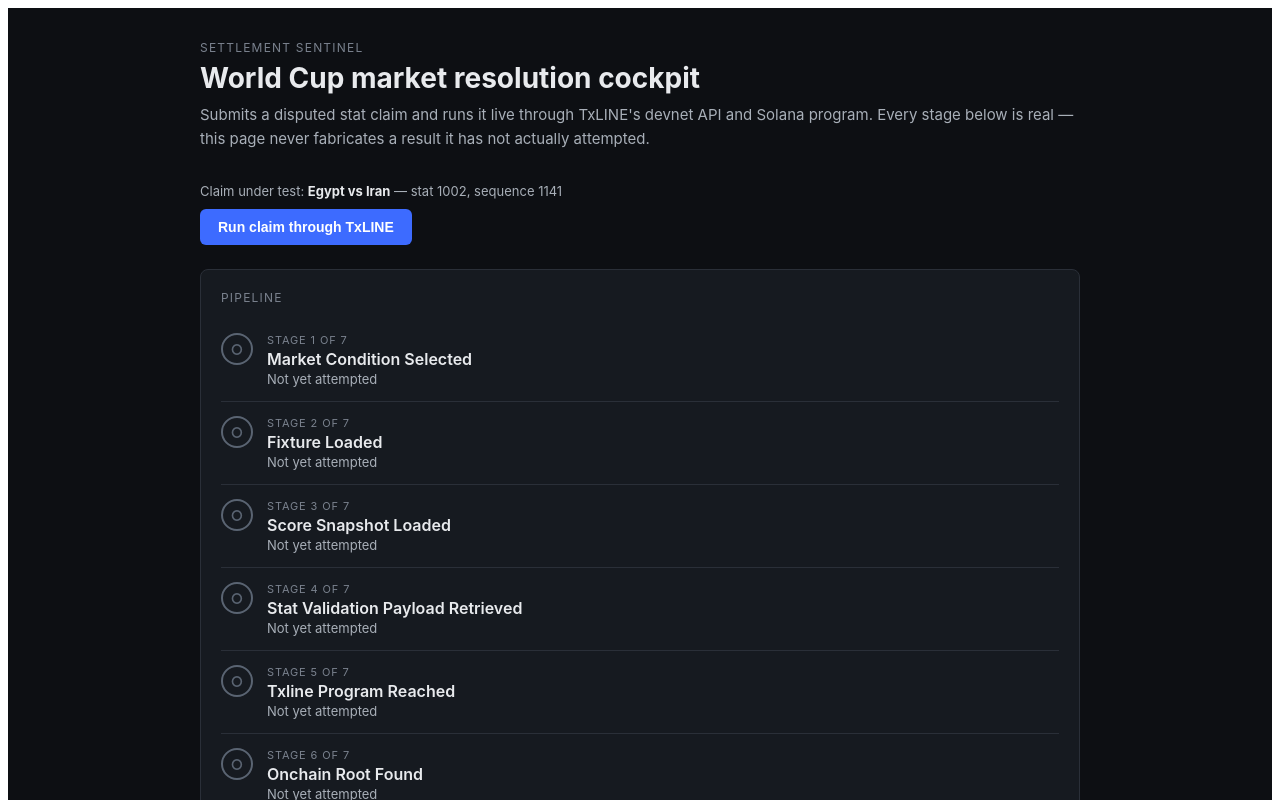
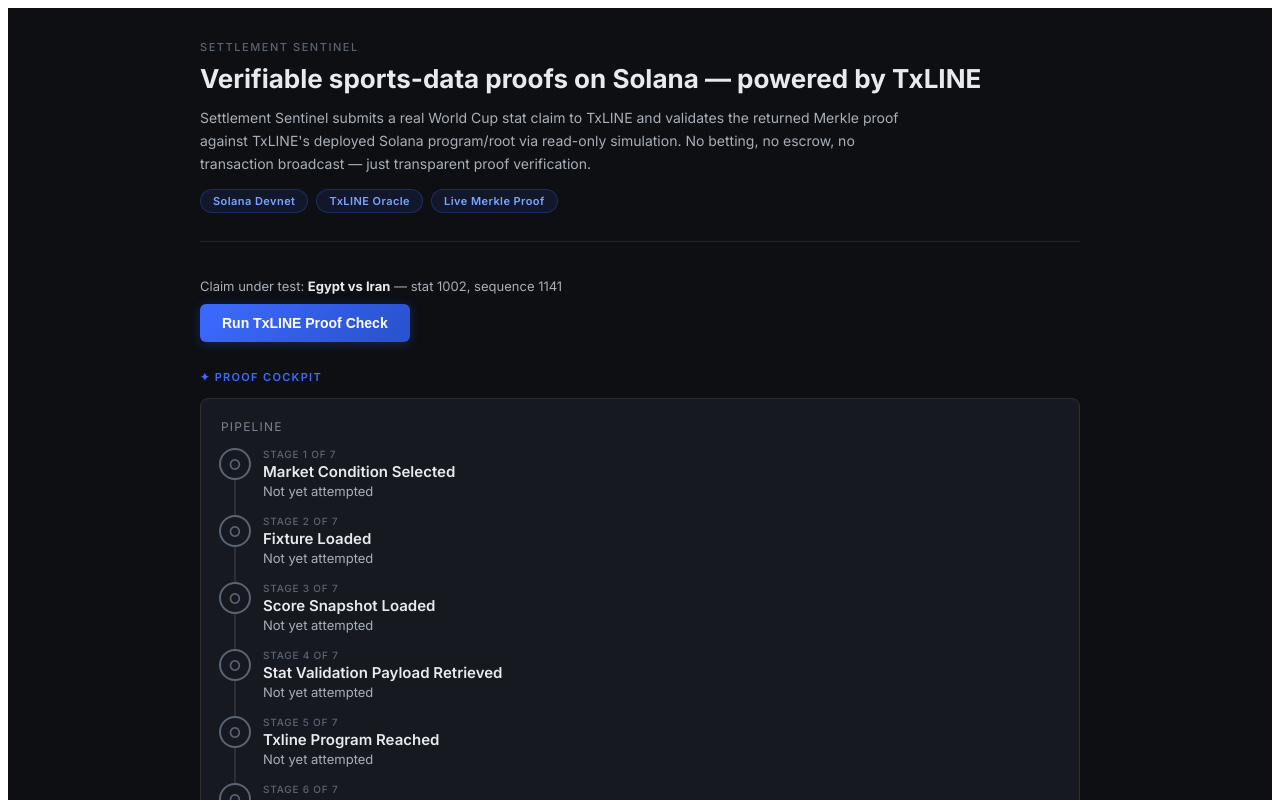
Before and after one commit to Faadil1/settlement-sentinel, a React (Vite) app: page / in a window 1280 px wide. Shown: the top 800 px of the page. Built offline with nearby package versions, Linux system fonts and the light colour scheme.

Commit message:
Polish-proof-cockpit-UI-and-judge-README

```diff
--- a/index.html
+++ b/index.html
@@ -3,7 +3,11 @@
   <head>
     <meta charset="UTF-8" />
     <meta name="viewport" content="width=device-width, initial-scale=1.0" />
+    <meta name="description" content="Settlement Sentinel verifies World Cup stat claims against TxLINE's deployed Solana program via read-only Merkle proof validation. No betting, no escrow — just transparent proof verification." />
     <title>Settlement Sentinel — TxLINE Proof Cockpit</title>
+    <link rel="preconnect" href="https://fonts.googleapis.com" />
+    <link rel="preconnect" href="https://fonts.gstatic.com" crossorigin />
+    <link href="https://fonts.googleapis.com/css2?family=Inter:wght@400;500;600;700&display=swap" rel="stylesheet" />
   </head>
   <body>
     <div id="root"></div>
--- a/src/App.tsx
+++ b/src/App.tsx
@@ -41,32 +41,57 @@
         minHeight: "100vh",
         background: "#0D0F13",
         color: "#E8EAED",
-        fontFamily: "Inter, -apple-system, BlinkMacSystemFont, sans-serif",
+        fontFamily: "'Inter', -apple-system, BlinkMacSystemFont, sans-serif",
         padding: "32px 24px 64px",
       }}
     >
       <div style={{ maxWidth: 880, margin: "0 auto" }}>
-        <header style={{ marginBottom: 32 }}>
-          <div style={{ fontSize: 12, letterSpacing: "0.1em", color: "#7A828E", marginBottom: 6 }}>
+        {/* ─── Hero ─── */}
+        <header style={{ marginBottom: 36, borderBottom: "1px solid #1E2530", paddingBottom: 28 }}>
+          <div style={{ fontSize: 11, letterSpacing: "0.14em", color: "#5A6472", marginBottom: 8, fontWeight: 500 }}>
             SETTLEMENT SENTINEL
           </div>
-          <h1 style={{ fontSize: 28, fontWeight: 700, margin: 0 }}>
-            World Cup market resolution cockpit
+          <h1 style={{ fontSize: 26, fontWeight: 700, margin: 0, lineHeight: 1.3 }}>
+            Verifiable sports-data proofs on Solana — powered by TxLINE
           </h1>
-          <p style={{ fontSize: 15, color: "#A8AFB8", marginTop: 8, lineHeight: 1.6 }}>
-            Submits a disputed stat claim and runs it live through TxLINE's
-            devnet API and Solana program. Every stage below is real — this
-            page never fabricates a result it has not actually attempted.
+          <p style={{ fontSize: 14, color: "#A8AFB8", marginTop: 10, lineHeight: 1.65, maxWidth: 720 }}>
+            Settlement Sentinel submits a real World Cup stat claim to TxLINE and validates
+            the returned Merkle proof against TxLINE's deployed Solana program/root via
+            read-only simulation. No betting, no escrow, no transaction broadcast — just
+            transparent proof verification.
           </p>
+
+          {/* Chip badges */}
+          <div style={{ display: "flex", gap: 8, marginTop: 14, flexWrap: "wrap" }}>
+            {["Solana Devnet", "TxLINE Oracle", "Live Merkle Proof"].map((chip) => (
+              <span
+                key={chip}
+                style={{
+                  display: "inline-block",
+                  padding: "4px 12px",
+                  borderRadius: 20,
+                  fontSize: 11,
+                  fontWeight: 600,
+                  letterSpacing: "0.04em",
+                  background: "rgba(61, 107, 255, 0.1)",
+                  border: "1px solid rgba(61, 107, 255, 0.25)",
+                  color: "#7BA3FF",
+                }}
+              >
+                {chip}
+              </span>
+            ))}
+          </div>
         </header>
 
-        <div style={{ marginBottom: 24 }}>
+        {/* ─── Claim Launcher ─── */}
+        <div style={{ marginBottom: 28 }}>
           <div style={{ fontSize: 13, color: "#A8AFB8", marginBottom: 10 }}>
             Claim under test: <strong style={{ color: "#E8EAED" }}>{KNOWN_WORKING_CANDIDATE.match}</strong>{" "}
             — stat {KNOWN_WORKING_CANDIDATE.statKey}, sequence {KNOWN_WORKING_CANDIDATE.seq}
           </div>
           <button onClick={handleRunClaim} disabled={isLoading} style={buttonStyle(isLoading)}>
-            {isLoading ? "Running pipeline…" : "Run claim through TxLINE"}
+            {isLoading ? "Running pipeline…" : "Run TxLINE Proof Check"}
           </button>
           {errorMsg && (
             <div style={{ color: "#E0A04A", fontSize: 13, marginTop: 10 }}>
@@ -75,7 +100,16 @@
           )}
         </div>
 
-        <div style={{ display: "grid", gridTemplateColumns: "1fr", gap: 20 }}>
+        {/* ─── Proof Cockpit ─── */}
+        <div>
+          <div style={{ fontSize: 11, letterSpacing: "0.12em", color: "#3D6BFF", marginBottom: 14, fontWeight: 600 }}>
+            ✦ PROOF COCKPIT
+          </div>
+
+          <div style={{ display: "grid", gridTemplateColumns: "1fr", gap: 16 }}>
+            {/* Status badge first — the outcome is the first thing a judge sees */}
+            {result && <StatusBadge status={result.finalStatus} />}
+
             <section style={panelStyle}>
               <div style={{ fontSize: 12, letterSpacing: "0.1em", color: "#7A828E", marginBottom: 14 }}>
                 PIPELINE
@@ -83,9 +117,8 @@
               <PipelineTracker steps={result?.steps ?? []} isLoading={isLoading} />
             </section>
 
-          {result && <StatusBadge status={result.finalStatus} />}
-
             <EvidenceDrawer result={result} />
+          </div>
         </div>
 
         <footer style={{ marginTop: 40, fontSize: 12, color: "#5A6472", lineHeight: 1.6 }}>
@@ -101,14 +134,16 @@
 
 function buttonStyle(disabled: boolean): React.CSSProperties {
   return {
-    background: disabled ? "#2A2F38" : "#3D6BFF",
+    background: disabled ? "#2A2F38" : "linear-gradient(135deg, #3D6BFF, #2851CC)",
     color: "#fff",
     border: "none",
     borderRadius: 6,
-    padding: "10px 18px",
+    padding: "11px 22px",
     fontSize: 14,
     fontWeight: 600,
     cursor: disabled ? "default" : "pointer",
+    transition: "background 0.2s ease, box-shadow 0.2s ease",
+    boxShadow: disabled ? "none" : "0 2px 12px rgba(61, 107, 255, 0.25)",
   };
 }
 
--- a/src/components/EvidenceDrawer.tsx
+++ b/src/components/EvidenceDrawer.tsx
@@ -1,5 +1,18 @@
 import React from "react";
 import type { RunClaimResponse } from "../types";
+
+/** Key proof lines a judge should see at a glance — extracted from verbose logs. */
+const KEY_LOG_PATTERNS = [
+  "Instruction: ValidateStat",
+  "SUCCESS: Account integrity verified",
+  "SUCCESS: Found valid on-chain root",
+  "Predicate evaluated to: true",
+  "success",
+];
+
+function isKeyLogLine(line: string): boolean {
+  return KEY_LOG_PATTERNS.some((p) => line.includes(p));
+}
 
 export default function EvidenceDrawer({ result }: { result: RunClaimResponse | null }) {
   if (!result) {
@@ -12,41 +25,103 @@
   }
 
   const finalStep = result.steps.find((s) => s.id === "final_validation");
+  const keyLogLines = result.validationSimulationLogs.filter(isKeyLogLine);
+  const allLogs = result.validationSimulationLogs;
 
   return (
     <div style={panelStyle}>
       <div style={headingStyle}>EVIDENCE</div>
 
-      <div style={{ marginBottom: 16 }}>
+      {/* Truthful proof statement — visually anchored */}
+      <div
+        style={{
+          marginBottom: 20,
+          borderLeft: "3px solid #3D9970",
+          paddingLeft: 14,
+        }}
+      >
         <div style={labelStyle}>Truthful proof statement</div>
-        <div style={{ fontSize: 14, color: "#E8EAED", lineHeight: 1.5 }}>{result.truthfulProofStatement}</div>
-      </div>
-
-      <div style={{ marginBottom: 16 }}>
-        <div style={labelStyle}>Evidence label / claim strength / source confidence</div>
-        <div style={{ fontFamily: "ui-monospace, monospace", fontSize: 13, color: "#CBD9EE" }}>
-          {result.evidence.primaryLabel} / {result.evidence.claimStrength} / {result.evidence.sourceConfidence}
+        <div style={{ fontSize: 15, color: "#E8EAED", lineHeight: 1.55, fontWeight: 500 }}>
+          {result.truthfulProofStatement}
         </div>
       </div>
 
-      {result.fixture && (
-        <div style={{ marginBottom: 16 }}>
-          <div style={labelStyle}>Fixture</div>
-          <div style={{ fontSize: 14, color: "#E8EAED" }}>
-            {result.fixture.participant1} vs {result.fixture.participant2} (FixtureId {result.fixture.fixtureId})
+      {/* Metadata grid — 2 columns for scannability */}
+      <div
+        style={{
+          display: "grid",
+          gridTemplateColumns: "1fr 1fr",
+          gap: "14px 24px",
+          marginBottom: 20,
+        }}
+      >
+        <div>
+          <div style={labelStyle}>Evidence label</div>
+          <div style={monoValueStyle}>{result.evidence.primaryLabel}</div>
+        </div>
+        <div>
+          <div style={labelStyle}>Claim strength</div>
+          <div style={monoValueStyle}>{result.evidence.claimStrength}</div>
+        </div>
+        <div>
+          <div style={labelStyle}>Source confidence</div>
+          <div style={monoValueStyle}>{result.evidence.sourceConfidence}</div>
+        </div>
+        {result.fixture && (
+          <div>
+            <div style={labelStyle}>Fixture</div>
+            <div style={{ fontSize: 14, color: "#E8EAED" }}>
+              {result.fixture.participant1} vs {result.fixture.participant2}
+              <span style={{ color: "#7A828E", fontSize: 12, marginLeft: 6 }}>
+                ID {result.fixture.fixtureId}
+              </span>
+            </div>
+          </div>
+        )}
+      </div>
+
+      {/* Proof payload fields as chips */}
+      {result.proofPayloadFields.length > 0 && (
+        <div style={{ marginBottom: 20 }}>
+          <div style={labelStyle}>Proof payload fields retrieved</div>
+          <div style={{ display: "flex", flexWrap: "wrap", gap: 6, marginTop: 4 }}>
+            {result.proofPayloadFields.map((f) => (
+              <span
+                key={f}
+                style={{
+                  display: "inline-block",
+                  padding: "3px 10px",
+                  borderRadius: 4,
+                  fontSize: 12,
+                  fontFamily: "ui-monospace, monospace",
+                  background: "#1E2530",
+                  border: "1px solid #2A2F38",
+                  color: "#A8AFB8",
+                }}
+              >
+                {f}
+              </span>
+            ))}
           </div>
         </div>
       )}
 
-      {result.proofPayloadFields.length > 0 && (
+      {/* Key proof log lines — always visible */}
+      {keyLogLines.length > 0 && (
         <div style={{ marginBottom: 16 }}>
-          <div style={labelStyle}>Proof payload fields retrieved</div>
-          <div style={{ fontFamily: "ui-monospace, monospace", fontSize: 13, color: "#A8AFB8" }}>
-            {result.proofPayloadFields.join(", ")}
-          </div>
+          <div style={labelStyle}>Key proof log lines</div>
+          <pre style={{ ...preStyle, borderLeft: "3px solid #3D9970" }}>
+            {keyLogLines.map((line, i) => (
+              <React.Fragment key={i}>
+                {line.replace(/^Program log: /, "").trim()}
+                {i < keyLogLines.length - 1 ? "\n" : ""}
+              </React.Fragment>
+            ))}
+          </pre>
         </div>
       )}
 
+      {/* Validation error if present */}
       {finalStep?.error && (
         <div style={{ marginBottom: 16 }}>
           <div style={labelStyle}>Validation error (verbatim)</div>
@@ -54,11 +129,23 @@
         </div>
       )}
 
-      {result.validationSimulationLogs.length > 0 && (
-        <div>
-          <div style={labelStyle}>Program logs (verbatim)</div>
-          <pre style={preStyle}>{result.validationSimulationLogs.join("\n")}</pre>
-        </div>
+      {/* Full program logs — collapsed by default */}
+      {allLogs.length > 0 && (
+        <details style={{ marginBottom: 0 }}>
+          <summary
+            style={{
+              cursor: "pointer",
+              fontSize: 12,
+              letterSpacing: "0.06em",
+              color: "#7A828E",
+              marginBottom: 8,
+              userSelect: "none",
+            }}
+          >
+            Full program logs ({allLogs.length} lines)
+          </summary>
+          <pre style={preStyle}>{allLogs.join("\n")}</pre>
+        </details>
       )}
     </div>
   );
@@ -83,6 +170,14 @@
   letterSpacing: "0.06em",
   color: "#7A828E",
   marginBottom: 4,
+  textTransform: "uppercase" as const,
+};
+
+const monoValueStyle: React.CSSProperties = {
+  fontFamily: "ui-monospace, monospace",
+  fontSize: 13,
+  color: "#CBD9EE",
+  fontWeight: 600,
 };
 
 const preStyle: React.CSSProperties = {
--- a/src/components/PipelineTracker.tsx
+++ b/src/components/PipelineTracker.tsx
@@ -11,14 +11,14 @@
   "final_validation",
 ] as const;
 
-function iconFor(step: StepResult | undefined, isPending: boolean) {
-  if (isPending) return "○";
+function iconFor(step: StepResult | undefined, isWaiting: boolean) {
+  if (isWaiting) return "○";
   if (!step) return "○";
   return step.ok ? "✓" : "✕";
 }
 
-function colorFor(step: StepResult | undefined, isPending: boolean) {
-  if (isPending) return "#5A6472";
+function colorFor(step: StepResult | undefined, isWaiting: boolean) {
+  if (isWaiting) return "#5A6472";
   if (!step) return "#5A6472";
   return step.ok ? "#3D9970" : "#C77B1E"; // green for ok, amber (not red) for a real-but-failed step
 }
@@ -31,21 +31,49 @@
   isLoading: boolean;
 }) {
   const byId = new Map(steps.map((s) => [s.id, s]));
+  const hasResults = steps.length > 0;
+
+  // While loading with no results yet, show a generic "Verifying…" state
+  // Do NOT imply per-step streaming — the backend returns all steps at once
+  if (isLoading && !hasResults) {
+    return (
+      <div style={{ display: "flex", alignItems: "center", gap: 12, padding: "20px 0" }}>
+        <div style={pulseCircleStyle} />
+        <div>
+          <div style={{ fontSize: 15, fontWeight: 600, color: "#E8EAED" }}>
+            Verifying…
+          </div>
+          <div style={{ fontSize: 13, color: "#7A828E", marginTop: 2 }}>
+            Running all pipeline stages against TxLINE devnet
+          </div>
+        </div>
+      </div>
+    );
+  }
 
   return (
     <ol style={{ listStyle: "none", margin: 0, padding: 0 }}>
       {STAGE_ORDER.map((id, idx) => {
         const step = byId.get(id);
-        const isPending = isLoading && !step;
+        const isLast = idx === STAGE_ORDER.length - 1;
+        const stepColor = colorFor(step, false);
         return (
           <li
             key={id}
             style={{
               display: "flex",
-              alignItems: "flex-start",
+              alignItems: "stretch",
               gap: 14,
-              padding: "14px 0",
-              borderBottom: idx < STAGE_ORDER.length - 1 ? "1px solid #2A2F38" : "none",
+            }}
+          >
+            {/* Vertical rail + circle */}
+            <div
+              style={{
+                display: "flex",
+                flexDirection: "column",
+                alignItems: "center",
+                width: 28,
+                flexShrink: 0,
               }}
             >
               <div
@@ -54,21 +82,38 @@
                   width: 28,
                   height: 28,
                   borderRadius: "50%",
-                border: `2px solid ${colorFor(step, isPending)}`,
-                color: colorFor(step, isPending),
+                  border: `2px solid ${stepColor}`,
+                  color: stepColor,
                   display: "flex",
                   alignItems: "center",
                   justifyContent: "center",
                   fontSize: 14,
                   fontWeight: 700,
                   flexShrink: 0,
+                  background: step?.ok ? "rgba(61, 153, 112, 0.1)" : "transparent",
                 }}
               >
-              {iconFor(step, isPending)}
+                {iconFor(step, false)}
               </div>
-            <div style={{ flex: 1 }}>
+              {/* Rail connector */}
+              {!isLast && (
+                <div
+                  style={{
+                    flex: 1,
+                    width: 2,
+                    background: step?.ok
+                      ? "rgba(61, 153, 112, 0.35)"
+                      : "#2A2F38",
+                    minHeight: 12,
+                  }}
+                />
+              )}
+            </div>
+
+            {/* Content */}
+            <div style={{ flex: 1, paddingBottom: isLast ? 0 : 16 }}>
               <div style={{ display: "flex", justifyContent: "space-between", alignItems: "baseline" }}>
-                <span style={{ fontSize: 11, letterSpacing: "0.08em", color: "#7A828E" }}>
+                <span style={{ fontSize: 10, letterSpacing: "0.08em", color: "#5A6472", fontWeight: 500 }}>
                   STAGE {idx + 1} OF {STAGE_ORDER.length}
                 </span>
                 {step && (
@@ -76,19 +121,20 @@
                     style={{
                       fontSize: 10,
                       letterSpacing: "0.06em",
-                      color: "#7A828E",
+                      color: step.ok ? "#3D9970" : "#C77B1E",
                       fontFamily: "ui-monospace, monospace",
+                      fontWeight: 600,
                     }}
                   >
                     {step.evidenceLabel}
                   </span>
                 )}
               </div>
-              <div style={{ fontSize: 16, fontWeight: 600, marginTop: 2, color: "#E8EAED" }}>
+              <div style={{ fontSize: 15, fontWeight: 600, marginTop: 2, color: "#E8EAED" }}>
                 {step?.label ?? formatLabel(id)}
               </div>
               <div style={{ fontSize: 13, color: "#A8AFB8", marginTop: 2 }}>
-                {isPending ? "Waiting…" : step?.detail ?? "Not yet attempted"}
+                {step?.detail ?? "Not yet attempted"}
               </div>
             </div>
           </li>
@@ -104,3 +150,27 @@
     .map((w) => w[0].toUpperCase() + w.slice(1))
     .join(" ");
 }
+
+const pulseCircleStyle: React.CSSProperties = {
+  width: 28,
+  height: 28,
+  borderRadius: "50%",
+  border: "2px solid #3D6BFF",
+  animation: "pulse 1.5s ease-in-out infinite",
+};
+
+// Inject keyframes for the pulse animation
+if (typeof document !== "undefined") {
+  const styleId = "pipeline-pulse-keyframes";
+  if (!document.getElementById(styleId)) {
+    const style = document.createElement("style");
+    style.id = styleId;
+    style.textContent = `
+      @keyframes pulse {
+        0%, 100% { opacity: 1; box-shadow: 0 0 0 0 rgba(61, 107, 255, 0.4); }
+        50% { opacity: 0.7; box-shadow: 0 0 0 8px rgba(61, 107, 255, 0); }
+      }
+    `;
+    document.head.appendChild(style);
+  }
+}
```
Also changed, not shown: src/components/StatusBadge.tsx (+18 -7 lines), 1 other file (tests, documents, lock files or other folders). Lines whose indentation alone changed are shown as unchanged.
